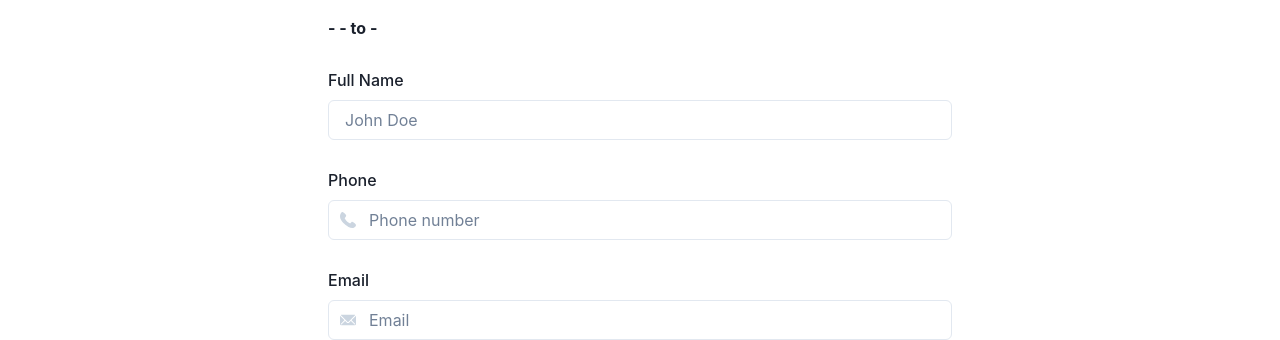
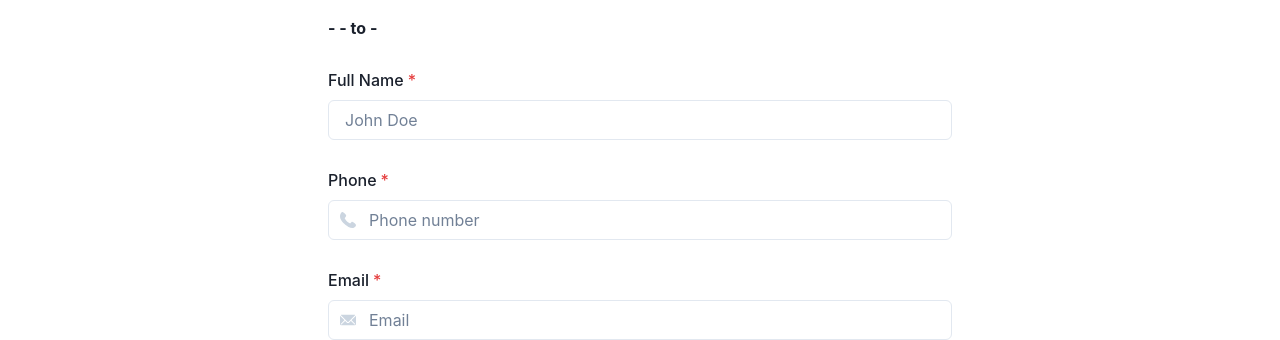
Before and after one commit to cmatthews20/ferry-reservation-app, a Next.js app in the folder frontend/: page /BookingsForm/bookingsForm in a window 1280 px wide. Shown: the part 278-618 px from the top of the page. Built offline with nearby package versions, Linux system fonts and the light colour scheme.

Commit message:
UR-014-total-passengers-added

```diff
--- a/frontend/src/components/BookingForm.jsx
+++ b/frontend/src/components/BookingForm.jsx
@@ -28,7 +28,7 @@ function BookingForm({ schedule_data }) {
     name: "",
     phone: "",
     email: "",
-    passengers: "",
+    additional_passengers: "",
     vehicle: "",
   });
 
@@ -40,9 +40,9 @@ function BookingForm({ schedule_data }) {
     phone,
     schedule_id,
     vehicle_id,
-    passengers
+    additional_passengers
   ) {
-    const url = `${CREATE_BOOKING_API_URL}?name=${name}&email=${email}&phone=${phone}&schedule_id=${schedule_id}&vehicle_id=${vehicle_id}&passengers=${passengers}`;
+    const url = `${CREATE_BOOKING_API_URL}?name=${name}&email=${email}&phone=${phone}&schedule_id=${schedule_id}&vehicle_id=${vehicle_id}&additional_passengers=${additional_passengers}`;
     const options = {
       method: "POST",
       headers: {
@@ -73,7 +73,7 @@ function BookingForm({ schedule_data }) {
       name: addFormData.name,
       phone: addFormData.phone,
       email: addFormData.email,
-      passengers: addFormData.passengers,
+      additional_passengers: addFormData.additional_passengers,
       vehicle: addFormData.vehicle,
     };
     console.log(newBooking);
@@ -84,7 +84,7 @@ function BookingForm({ schedule_data }) {
         newBooking.phone,
         schedule_data.schedule_id,
         newBooking.vehicle,
-        newBooking.passengers
+        newBooking.additional_passengers
       );
       alert(`Booking created with ID: ${data.booking_id}`);
       router.push("/../SearchPage/searchPage");
@@ -109,7 +109,7 @@ function BookingForm({ schedule_data }) {
           </Heading>
         </GridItem>
         <GridItem colSpan={2}>
-          <FormControl>
+          <FormControl isRequired>
             <FormLabel>Full Name</FormLabel>
             <Input
               name="name"
@@ -119,7 +119,7 @@ function BookingForm({ schedule_data }) {
           </FormControl>
         </GridItem>
         <GridItem colSpan={2}>
-          <FormControl>
+          <FormControl isRequired>
             <FormLabel>Phone</FormLabel>
             <InputGroup>
               <InputLeftElement
@@ -136,7 +136,7 @@ function BookingForm({ schedule_data }) {
           </FormControl>
         </GridItem>
         <GridItem colSpan={2}>
-          <FormControl>
+          <FormControl isRequired>
             <FormLabel>Email</FormLabel>
             <InputGroup>
               <InputLeftElement
@@ -161,7 +161,7 @@ function BookingForm({ schedule_data }) {
                 children={<AddIcon color="gray.300" />}
               />
               <Input
-                name="passengers"
+                name="additional_passengers"
                 type="number"
                 placeholder="0"
                 onChange={handleAddFormChange}
```
Also changed, not shown: 2 other files (tests, documents, lock files or other folders).
